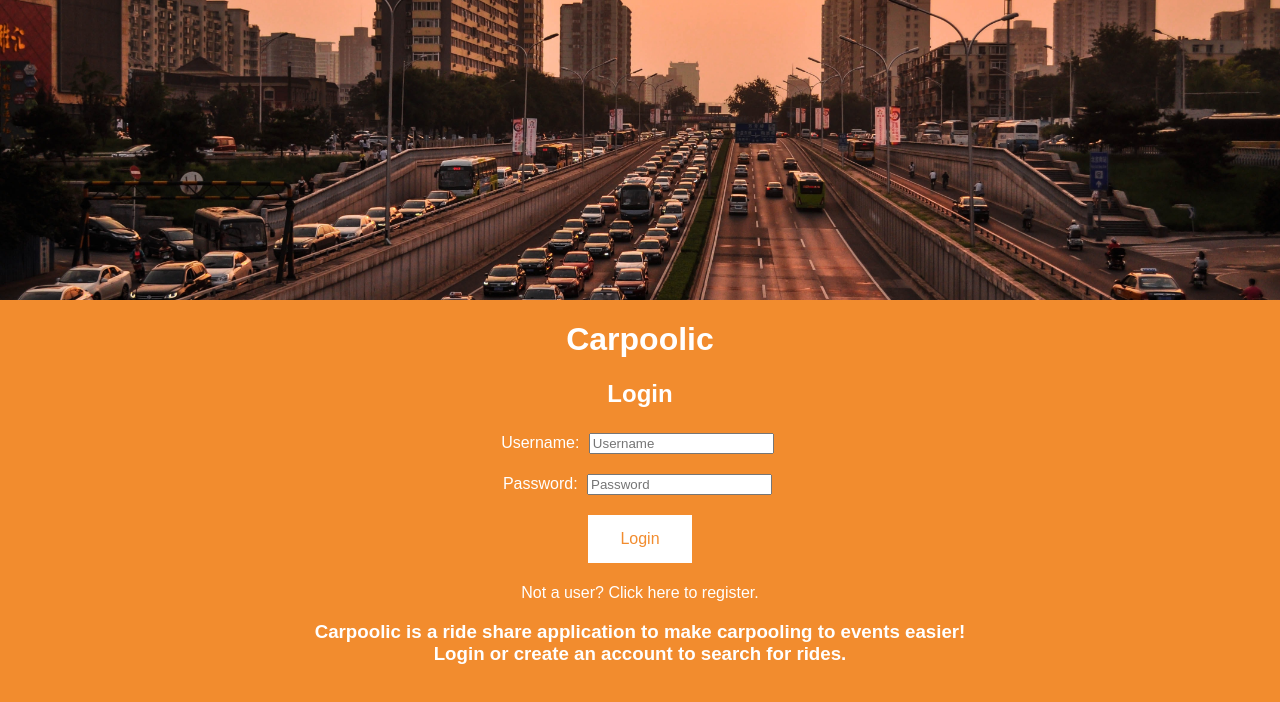
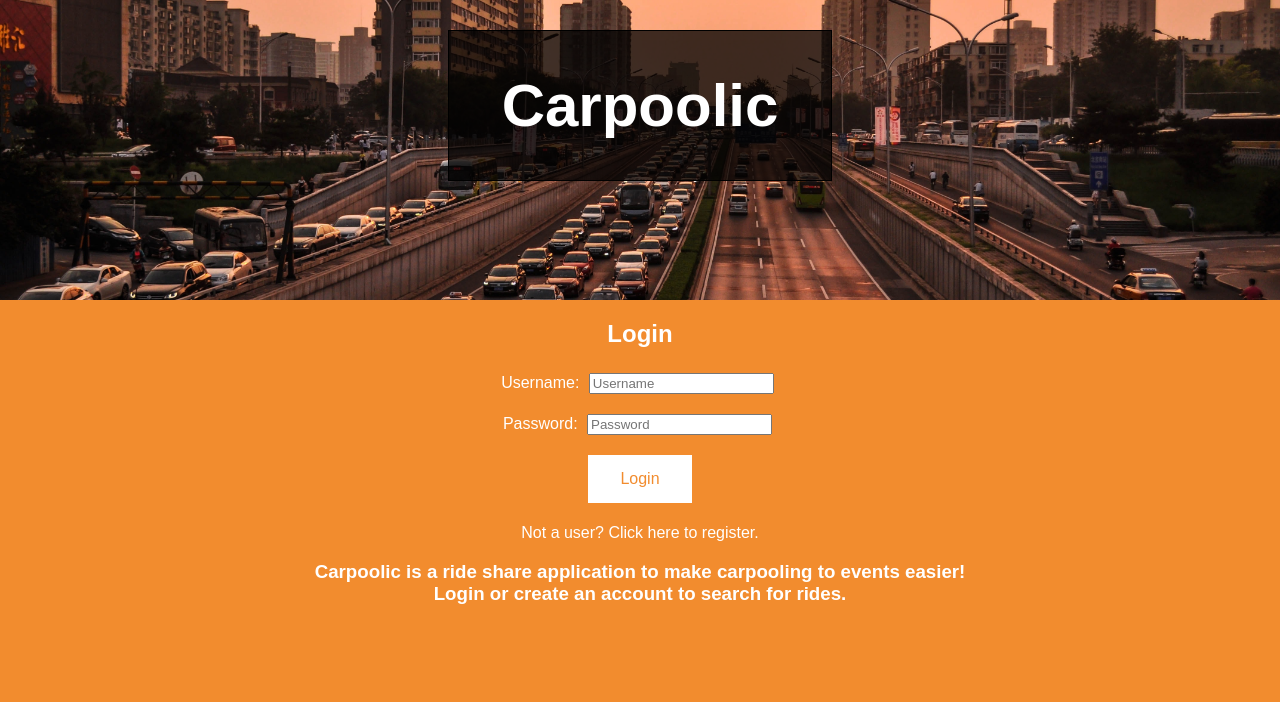
Before and after one commit to BenCharbonneau/carpoolic, a React (Create React App) app: page / in a window 1280 px wide. Shown: the top 702 px of the page. Built offline with nearby package versions, Linux system fonts and the light colour scheme.

Commit message:
updated banner files to include car css background styles

```diff
--- a/src/App.css
+++ b/src/App.css
@@ -49,3 +49,33 @@
   display: inline-block;
   font-size: 16px;
 }
+
+.btn {
+  background-color: white;
+  border: none;
+  color: #f28c2e;
+  padding: 15px 32px;
+  text-align: center;
+  text-decoration: none;
+  display: inline-block;
+  font-size: 16px;
+}
+
+.bg {
+  background: url("/images/architecture-auto-automobiles-210182.jpg");
+  height: 300px;
+  background-position: center;
+  background-repeat: no-repeat;
+  background-size: cover;
+  /*text-align: center;*/
+}
+
+.transbox {
+  margin: 30px;
+  background-color: rgba(0, 0, 0, .75);
+  border: 1px solid black;
+  color: white;
+  font-size: 30px;
+  width: 30vw;
+  display: inline-block;
+}
--- a/src/Banner/index.js
+++ b/src/Banner/index.js
@@ -2,6 +2,7 @@ import React,{Component} from 'react';
 import EditButton from '../EditButton';
 import CreateRide from '../CreateRide';
 import Modal from '../Modal';
+import '../App.css'
 
 class Banner extends Component {
 	constructor() {
@@ -30,6 +31,9 @@ class Banner extends Component {
 
 		return (
 			<div id="container">
+				<div className="bg">
+	      			<div className="transbox"><h1> Carpoolic </h1></div>
+	      		</div>
 				<button className="btn" onClick={this.showModal}>Create Ride</button>
 				<button className="btn" onClick={this.props.navFunc}>{this.props.nav}</button>
 				<h1>{this.props.title}</h1>
--- a/src/DeleteRide/index.js
+++ b/src/DeleteRide/index.js
@@ -1,4 +1,5 @@
 import React from 'react';
+import '../App.css'
 
 const delRide = async (reState,e) => {
 	try{
@@ -21,7 +22,7 @@ const delRide = async (reState,e) => {
 function DeleteRide({id, reState}) {
 
 	return (
-		<button className="btn" id={id} onClick={delRide.bind(null,reState)}>Cancel Ride</button>
+		<button className="cancel-btn" id={id} onClick={delRide.bind(null,reState)}>Cancel Ride</button>
 	);
 }
 
--- a/src/Login/index.js
+++ b/src/Login/index.js
@@ -1,5 +1,6 @@
 import React, { Component } from 'react';
 import './style.css';
+import '../App.css'
 
 class Login extends Component {
 	constructor(props) {
@@ -111,8 +112,9 @@ class Login extends Component {
 
 	    return (
 	      <div>
-	      	<div className="bg"></div>
-	      	<h1> Carpoolic </h1>
+	      	<div className="bg">
+	      	<div className="transbox"><h1> Carpoolic </h1></div>
+	      	</div>
 	      	<h2>{title}</h2>
 	      	<p>{this.state.message}</p>
 	      	<form onSubmit={this.setUsername}>
--- a/src/Login/style.css
+++ b/src/Login/style.css
@@ -1,16 +1,6 @@
 body, html {
-	/*height: 100%;*/
 	background-color: #f28c2e;
 	color: white;
-}
-
-.bg {
-	background: url("/images/architecture-auto-automobiles-210182.jpg");
-    height: 300px;
-    background-position: center;
-    background-repeat: no-repeat;
-    background-size: cover;
-    text-align: bottom;
 }
 
 input {
--- a/src/RemovePassButton/index.js
+++ b/src/RemovePassButton/index.js
@@ -1,4 +1,5 @@
 import React from 'react'
+import "../App.css"
 
 const remPass = async (reState,e) => {
 	const id = e.currentTarget.id.split('_')
@@ -17,7 +18,7 @@ const remPass = async (reState,e) => {
 
 function RemovePassButton({userId, rideId, reState}) {
 	return (
-		<button id={userId+"_"+rideId} onClick={remPass.bind(null,reState)}>X</button>
+		<button className="cancel-btn" id={userId+"_"+rideId} onClick={remPass.bind(null,reState)}>X</button>
 	);
 }
 
```
